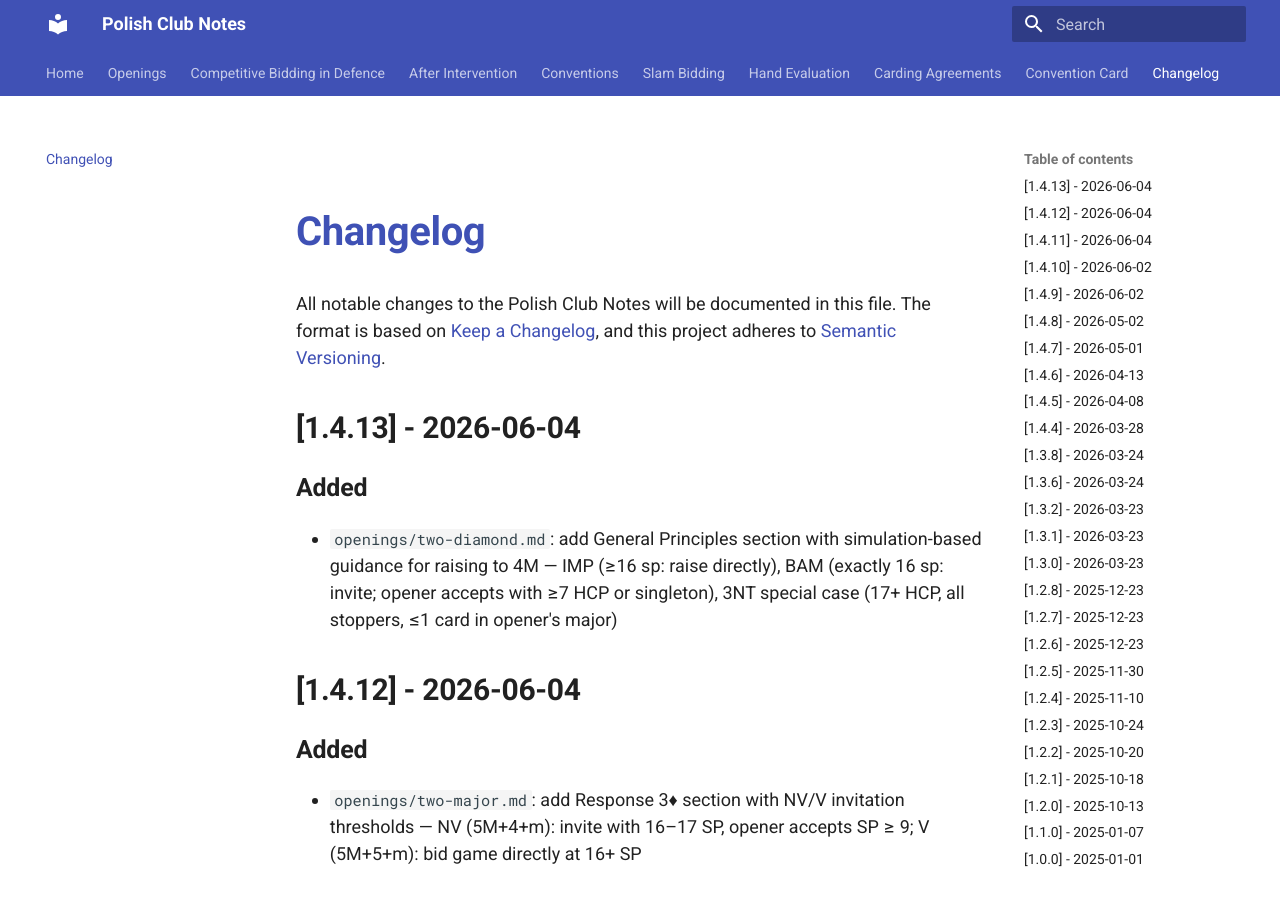
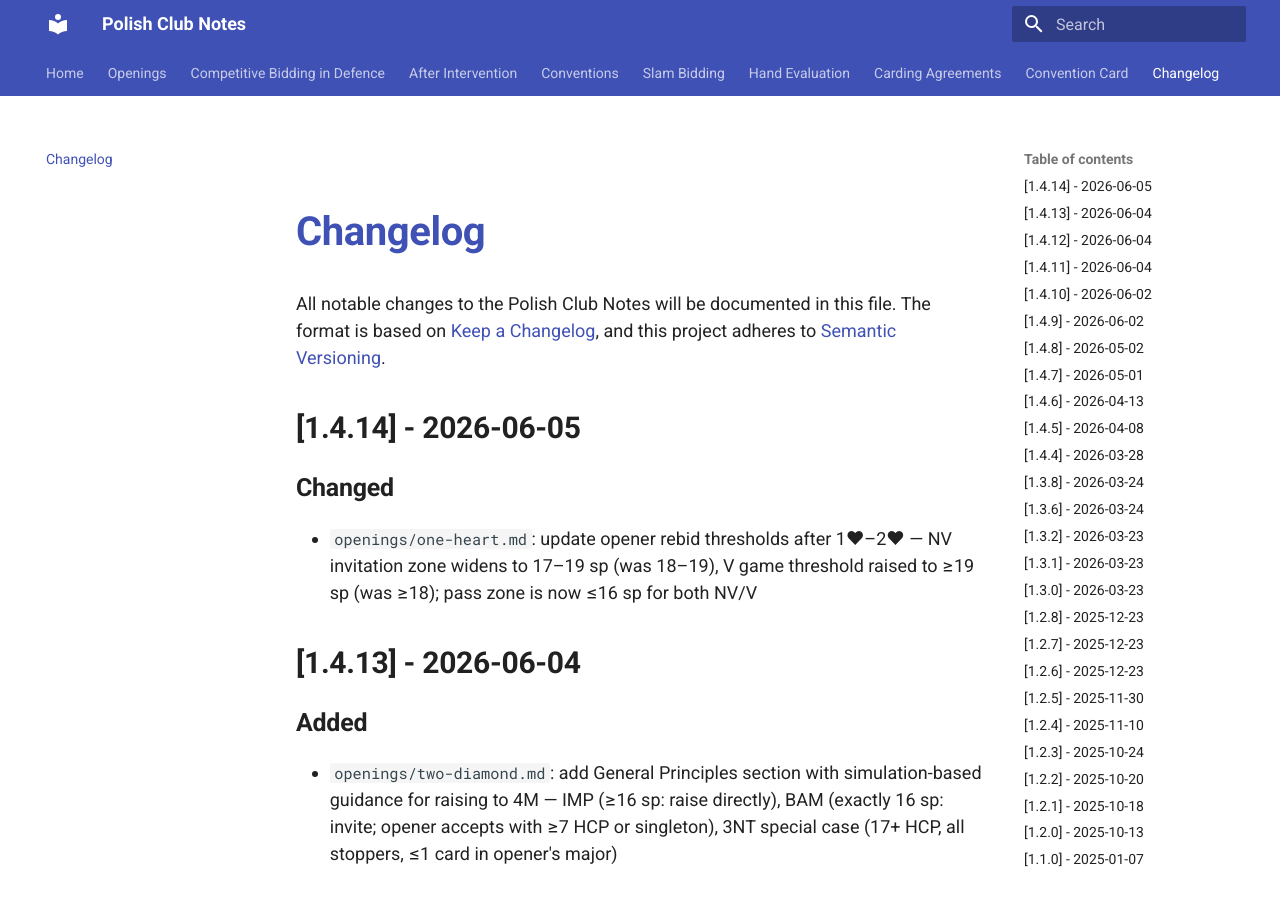
Before and after one commit to glindstrom/polish-club-notes, an MkDocs documentation site: the page built from docs/changelog.md, in a window 1280 px wide and 900 px high. Built offline with MkDocs 1.6.1 and Material for MkDocs 9.7.7, drawn with Linux system fonts in a browser that asks for light colours.

Commit message:
docs: update opener rebid thresholds after 1♥–2♥ (v1.4.14)
NV invitation zone widens to 17–19 sp (was 18–19); V game threshold
raised to ≥19 sp (was ≥18). Pass zone now ≤16 sp for both NV/V.

Co-Authored-By: Claude Sonnet 4.6 <noreply@anthropic.com>

```diff
--- a/docs/changelog.md
+++ b/docs/changelog.md
@@ -2,6 +2,10 @@
 All notable changes to the Polish Club Notes will be documented in this file.
 The format is based on [Keep a Changelog](https://keepachangelog.com/en/1.0.0/),
 and this project adheres to [Semantic Versioning](https://semver.org/spec/v2.0.0.html).
+
+## [1.4.14] - 2026-06-05
+### Changed
+- `openings/one-heart.md`: update opener rebid thresholds after 1♥–2♥ — NV invitation zone widens to 17–19 sp (was 18–19), V game threshold raised to ≥19 sp (was ≥18); pass zone is now ≤16 sp for both NV/V
 
 ## [1.4.13] - 2026-06-04
 ### Added
```
Also changed, not shown: docs/openings/one-heart.md (+3 -3 lines).
